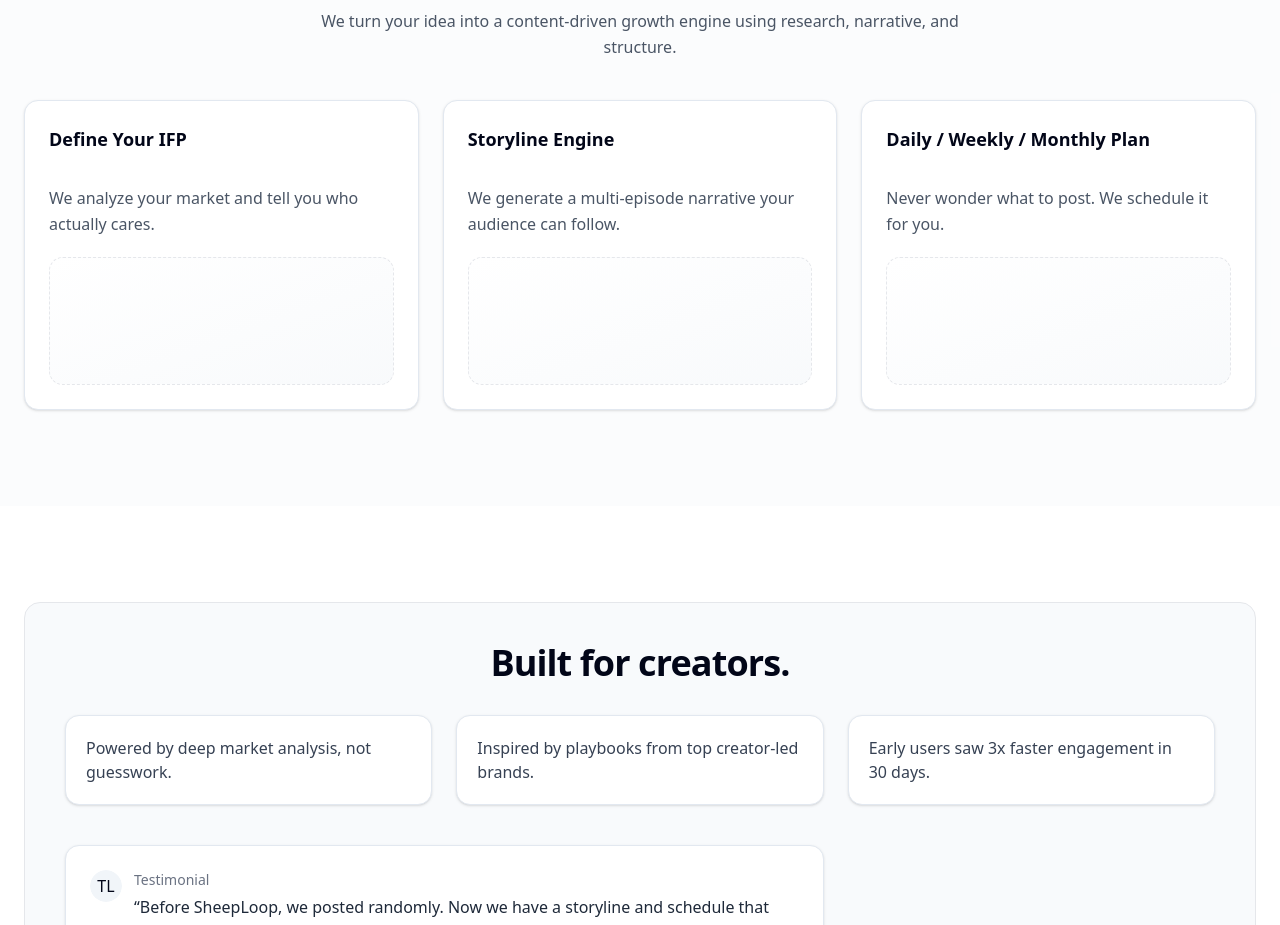
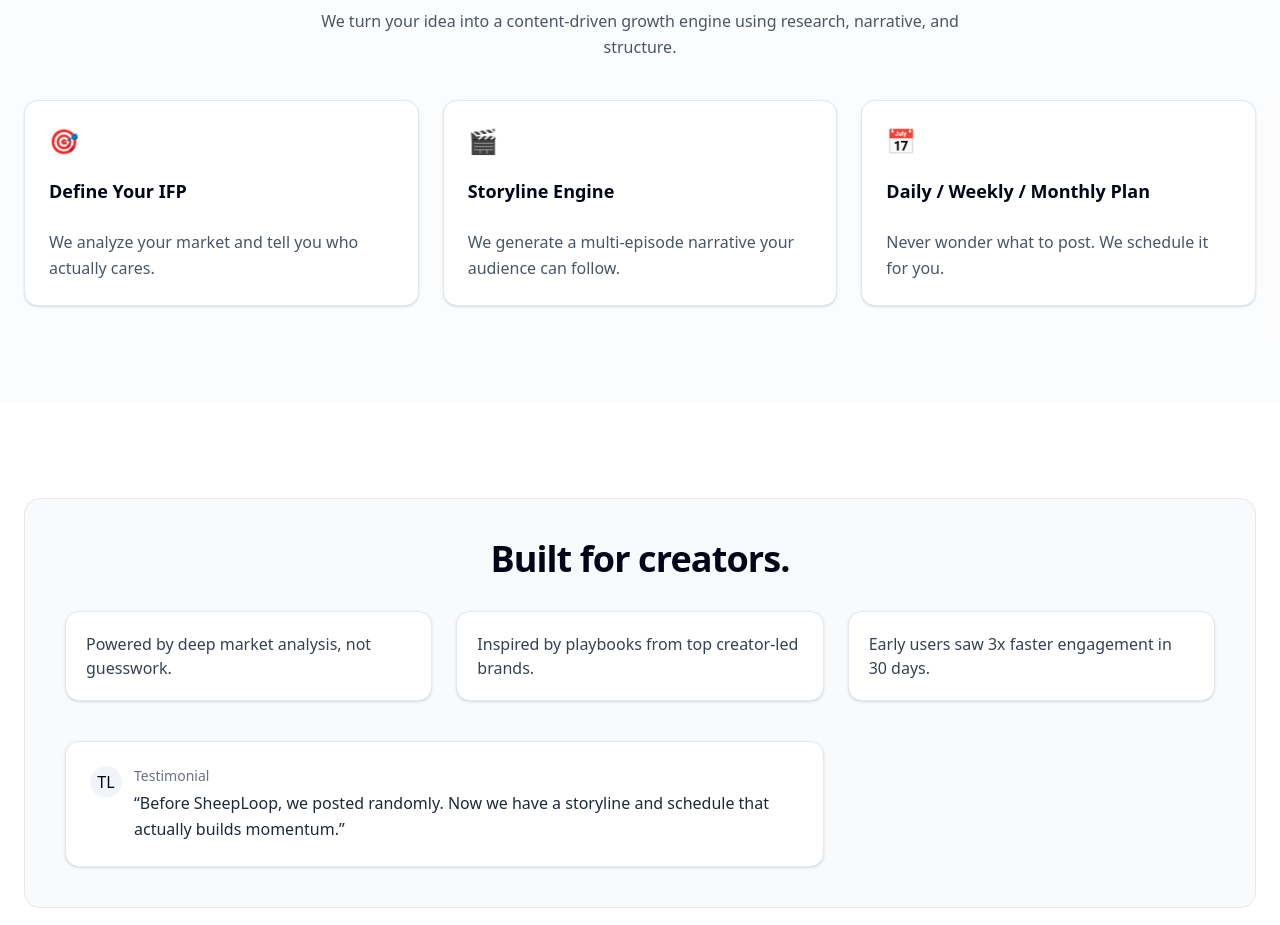
Before and after one commit to Balbader/sheeploop, a Next.js app: page / in a window 1280 px wide. Shown: the part 1432-2357 px from the top of the page. Built offline with nearby package versions, Linux system fonts and the light colour scheme.

Commit message:
improve ValueProps design

```diff
--- a/components/home/ValueProps.tsx
+++ b/components/home/ValueProps.tsx
@@ -1,20 +1,24 @@
 import { Card, CardHeader, CardTitle, CardContent } from '../ui/card';
+
 export default function ValueProps() {
 	const features = [
 		{
 			k: 'ifp',
 			title: 'Define Your IFP',
 			desc: 'We analyze your market and tell you who actually cares.',
+			icon: '🎯',
 		},
 		{
 			k: 'storyline',
 			title: 'Storyline Engine',
 			desc: 'We generate a multi-episode narrative your audience can follow.',
+			icon: '🎬',
 		},
 		{
 			k: 'plan',
 			title: 'Daily / Weekly / Monthly Plan',
 			desc: 'Never wonder what to post. We schedule it for you.',
+			icon: '📅',
 		},
 	];
 
@@ -33,6 +37,7 @@ export default function ValueProps() {
 					{features.map((f) => (
 						<Card key={f.k}>
 							<CardHeader>
+								<div className="text-2xl mb-3">{f.icon}</div>
 								<CardTitle className="text-lg">
 									{f.title}
 								</CardTitle>
@@ -41,10 +46,6 @@ export default function ValueProps() {
 								<p className="text-gray-600 leading-relaxed">
 									{f.desc}
 								</p>
-								<div
-									className="mt-5 h-32 rounded-xl border border-dashed border-gray-200 bg-gradient-to-br from-white to-slate-50"
-									aria-hidden
-								/>
 							</CardContent>
 						</Card>
 					))}
```
